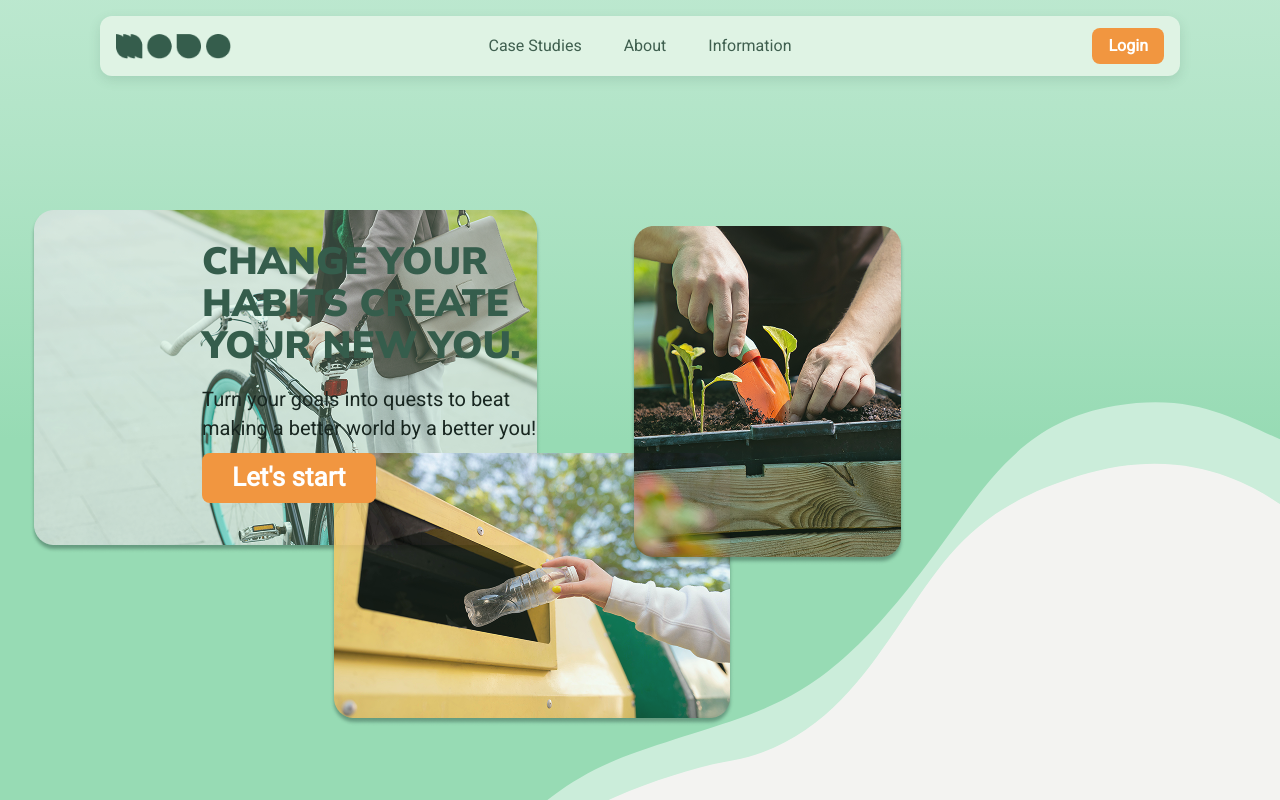
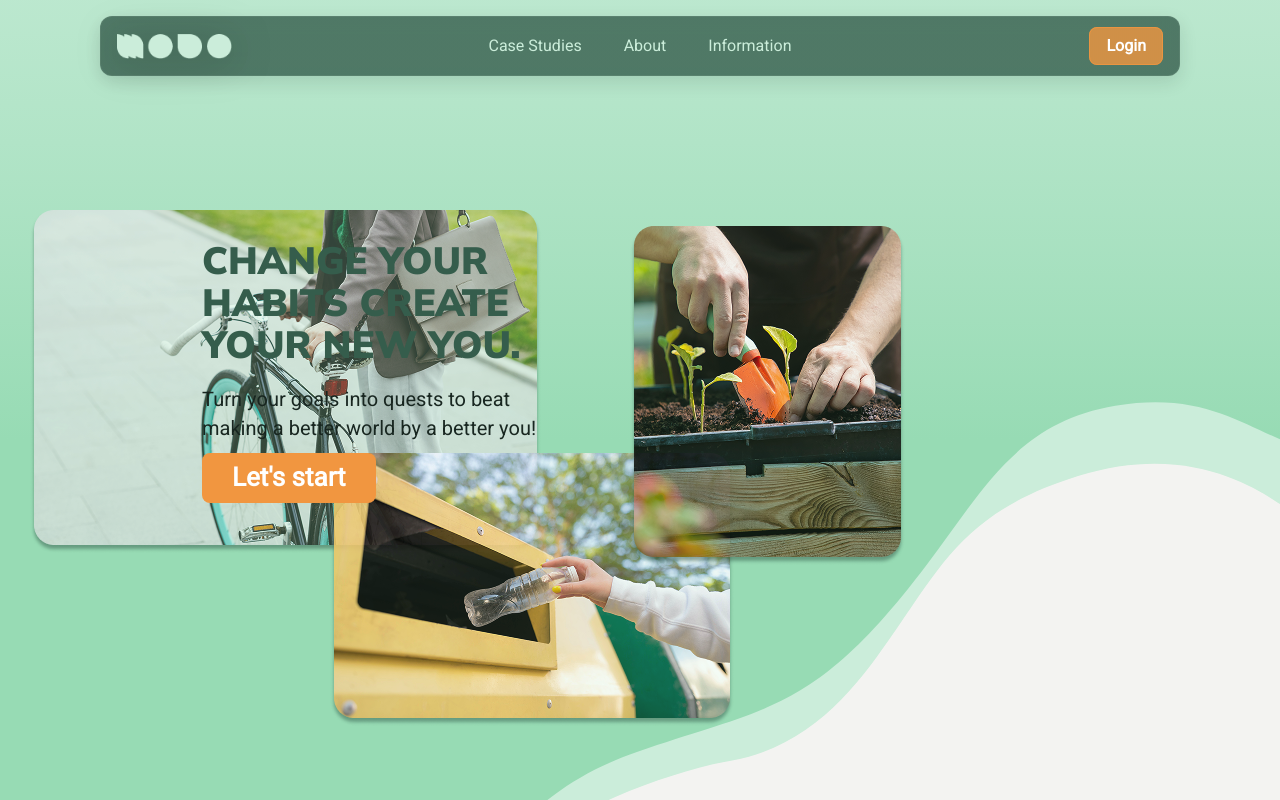
Before and after one commit to Miguyy/PII-Modo, a Vue app in the folder apps/modo_front-end/Modo/: page / in a window 1280 px wide. Shown: the top 800 px of the page. Built offline with nearby package versions, Linux system fonts and the light colour scheme; no server answers.

Commit message:
feat: enhance NavBar component by adding some glass effects, change some colors and update logo image

```diff
--- a/apps/modo_front-end/Modo/src/Components/NavBar.vue
+++ b/apps/modo_front-end/Modo/src/Components/NavBar.vue
@@ -1,8 +1,10 @@
 <script setup>
+/* Imports */
 import { useUserStore } from '../stores/userStore'
-import { useRouter, useRoute } from 'vue-router' // Importa useRoute também
+import { useRouter, useRoute } from 'vue-router'
 import { computed } from 'vue'
 
+/* Logic */
 const userStore = useUserStore()
 const router = useRouter()
 const route = useRoute()
@@ -12,37 +14,45 @@ const isAdmin = computed(() => user.value && user.value.priority === 2)
 
 const scrollToSection = (hash) => {
   if (route.path === '/') {
-    const el = document.querySelector(hash);
+    const el = document.querySelector(hash)
     if (el) {
-      const offset = 85;
-      const elementPosition = el.getBoundingClientRect().top + window.scrollY;
-      const offsetPosition = elementPosition - offset;
+      const offset = 85
+      const elementPosition = el.getBoundingClientRect().top + window.scrollY
+      const offsetPosition = elementPosition - offset
 
       window.scrollTo({
         top: offsetPosition,
-        behavior: 'smooth'
-      });
+        behavior: 'smooth',
+      })
     }
   } else {
-    router.push({ path: '/', hash: hash });
+    router.push({ path: '/', hash: hash })
   }
-};
+}
 
-const logout = () => {
+/* Logout function, just if we want to test it */
+/* const logout = () => {
   userStore.logout()
   router.push('/login')
-}
+} */
 </script>
 
 <template>
+  <!-- Navbar component with conditional links based on user authentication and role.
+  Displays user name and avatar when logged in, and a login link when not authenticated.
+  Includes smooth scrolling to sections on the homepage. -->
   <div class="navbar-wrapper">
     <nav class="navbar navbar-expand-lg custom-navbar px-3">
       <a class="navbar-brand" href="/">
-        <img src="../images/modoIcon.png" alt="Logo" class="navbar-logo" />
+        <img src="../images/modoLogoNavbar.png" alt="Logo" class="navbar-logo" />
       </a>
 
       <div class="navbar-center" v-if="!user">
-        <a href="#case_studies" @click.prevent="scrollToSection('#case_studies')" class="nav-link-custom">
+        <a
+          href="#case_studies"
+          @click.prevent="scrollToSection('#case_studies')"
+          class="nav-link-custom"
+        >
           Case Studies
         </a>
         <a href="#about" @click.prevent="scrollToSection('#about')" class="nav-link-custom">
@@ -78,15 +88,6 @@ const logout = () => {
                 d="M337.066667 430.933333l-59.733334 59.733334L469.333333 682.666667 896 256l-59.733333-59.733333-366.933334 366.933333-132.266666-132.266667zM810.666667 810.666667H213.333333V213.333333h426.666667V128H213.333333c-46.933333 0-85.333333 38.4-85.333333 85.333333v597.333334c0 46.933333 38.4 85.333333 85.333333 85.333333h597.333334c46.933333 0 85.333333-38.4 85.333333-85.333333v-341.333334h-85.333333v341.333334z"
               />
             </svg>
-            <!-- <svg
-              class="nav-icon"
-              viewBox="0 0 20 20"
-              xmlns="http://www.w3.org/2000/svg"
-              aria-hidden="true"
-              role="img"
-            >
-              <path fill="currentColor" d="M9 16.2L4.8 12 3.4 13.4 9 19l12-12-1.4-1.4z" />
-            </svg> -->
           </RouterLink>
 
           <RouterLink
@@ -113,7 +114,7 @@ const logout = () => {
               />
             </svg>
           </RouterLink>
-
+          <!-- If the user is an admin, show the admin panel link -->
           <RouterLink
             v-if="isAdmin"
             class="nav-link-custom me-3"
@@ -142,7 +143,8 @@ const logout = () => {
           </RouterLink>
         </div>
 
-        <span class="me-3 fw-semibold">{{ user.name }}</span>
+        <span class="me-3 bold" style="color: #ededed">{{ user.name }}</span>
+        <RouterLink to="/settings">
           <img
             v-if="user.avatar"
             :src="user.avatar"
@@ -150,9 +152,13 @@ const logout = () => {
             class="rounded-circle me-2"
             style="width: 40px; height: 40px; object-fit: cover"
           />
-        <button class="fa logout-btn" @click="logout">&#xf08b;</button>
+        </RouterLink>
+
+        <!-- Logout button, currently for testing purposes -->
+        <!-- <button class="fa logout-btn" @click="logout">&#xf08b;</button> -->
       </div>
 
+      <!--Login Button-->
       <div v-else class="ms-auto">
         <RouterLink class="login-btn" to="/login"> Login </RouterLink>
       </div>
--- a/apps/modo_front-end/Modo/src/css/styles.css
+++ b/apps/modo_front-end/Modo/src/css/styles.css
@@ -1,5 +1,5 @@
 /* =============================================== */
-/* GLOBAL VARIABLES                                */
+/* GLOBAL                                          */
 /* =============================================== */
 :root {
   --bg: #f3f3f1;
@@ -230,9 +230,15 @@ body {
   display: flex;
   align-items: center;
   justify-content: space-between;
-  background: var(--green-light);
-  box-shadow: 0 4px 12px rgba(53, 93, 76, 0.15);
-  transition: background 0.2s ease, transform 0.12s ease;
+  /* Green-tinted frosted glass */
+  background: linear-gradient(180deg, rgba(53, 93, 76, 0.8), rgba(53, 93, 76, 0.8));
+  backdrop-filter: blur(8px);
+  -webkit-backdrop-filter: blur(8px);
+  border: 1px solid rgba(255, 255, 255, 0.06);
+  box-shadow: 0 6px 18px rgba(18, 30, 24, 0.12);
+  transition:
+    background 0.2s ease,
+    transform 0.12s ease;
   position: relative;
 }
 
@@ -240,6 +246,7 @@ body {
   width: 115px;
   height: 30px;
   object-fit: contain;
+  filter: drop-shadow(0 4px 20px rgba(0, 0, 0, 0.25));
 }
 
 .navbar-center {
@@ -271,7 +278,7 @@ body {
 .nav-link-custom {
   text-decoration: none;
   font-weight: 500;
-  color: var(--green-dark);
+  color: #cbedda;
   transition: color 0.2s ease;
   display: inline-flex;
   align-items: center;
@@ -285,8 +292,10 @@ body {
 
 .custom-navbar .nav-link-custom,
 .custom-navbar .nav-icon {
-  color: var(--green-dark);
-  transition: color 0.16s ease, transform 0.12s ease;
+  color: #cbedda;
+  transition:
+    color 0.16s ease,
+    transform 0.12s ease;
 }
 
 .custom-navbar .nav-link-custom:hover,
@@ -316,15 +325,21 @@ body {
 .login-btn {
   padding: 6px 16px;
   border-radius: 8px;
-  background: #f19640;
+  /* Orange-tinted glass button */
+  background: linear-gradient(180deg, rgba(241, 150, 64, 0.8), rgba(241, 150, 64, 0.8));
   color: #fff;
   font-weight: 600;
   text-decoration: none;
-  transition: background-color 0.3s ease, transform 0.2s ease;
+  border: 1px solid rgba(241, 150, 64, 0.8);
+  backdrop-filter: blur(6px);
+  -webkit-backdrop-filter: blur(6px);
+  transition:
+    background-color 0.3s ease,
+    transform 0.2s ease;
 }
 
 .login-btn:hover {
-  background: #ec7300;
+  background: linear-gradient(180deg, #ec7300, #ec7300);
   transform: translateY(-1px);
 }
 
@@ -450,7 +465,9 @@ body {
   text-decoration: none;
   font-size: 26px;
   text-align: center;
-  transition: background-color 0.3s ease, transform 0.2s ease;
+  transition:
+    background-color 0.3s ease,
+    transform 0.2s ease;
 }
 
 .letsStart-btn:hover {
@@ -562,7 +579,9 @@ body {
   margin-left: 5px;
   margin-right: 5px;
   flex-grow: 1;
-  transition: flex-basis 0.6s ease, filter 0.4s ease;
+  transition:
+    flex-basis 0.6s ease,
+    filter 0.4s ease;
   overflow: hidden;
 }
 
@@ -798,7 +817,10 @@ body {
   gap: 24px;
 }
 
-footer p { font-size: 14px; opacity: 0.85; }
+footer p {
+  font-size: 14px;
+  opacity: 0.85;
+}
 
 /* FOOTER RESPONSIVENESS */
 @media (max-width: 880px) {
@@ -911,7 +933,9 @@ footer p {
   font-weight: 700;
   box-shadow: 0 8px 22px rgba(37, 92, 62, 0.1);
   border: 1px solid rgba(53, 93, 76, 0.06);
-  transition: transform 160ms ease, box-shadow 160ms ease;
+  transition:
+    transform 160ms ease,
+    box-shadow 160ms ease;
 }
 
 .total-badge::before {
@@ -1065,7 +1089,10 @@ footer p {
   border-radius: 10px;
   border: none;
   cursor: pointer;
-  transition: background-color 160ms ease, color 160ms ease, transform 120ms ease;
+  transition:
+    background-color 160ms ease,
+    color 160ms ease,
+    transform 120ms ease;
   background: rgba(53, 93, 76, 0.06);
   color: #355d4c;
 }
```
Also changed, not shown: apps/modo_front-end/Modo/src/images/modoLogoNavbar.png (added). Lines whose indentation alone changed are shown as unchanged.
